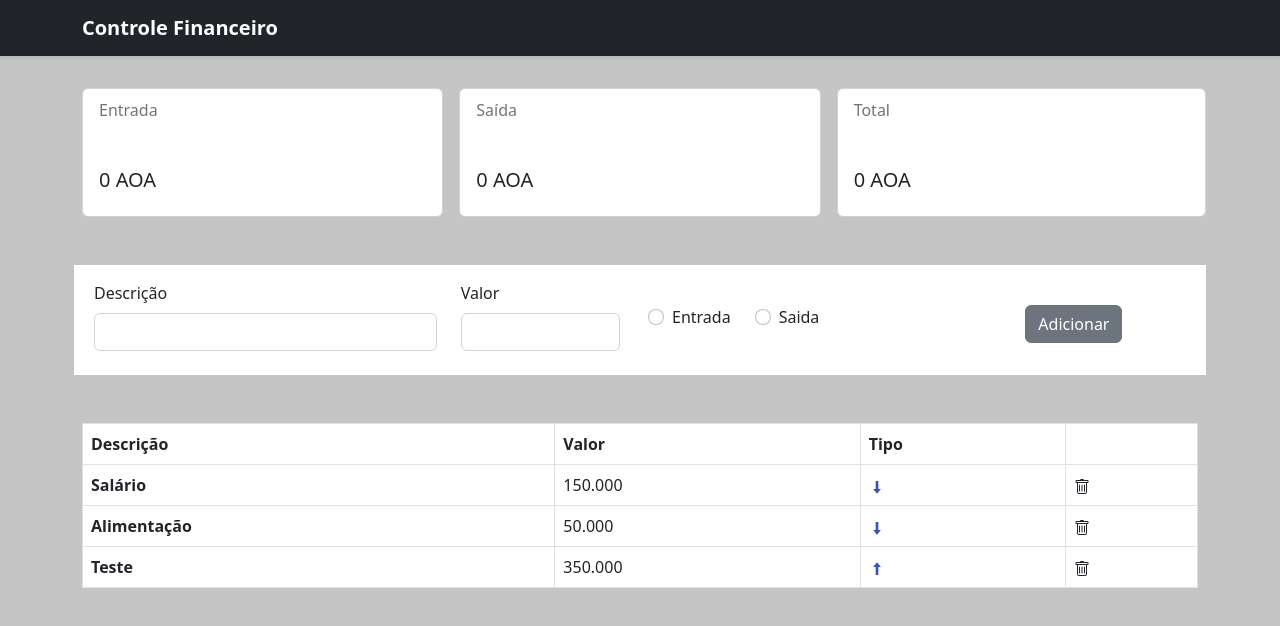
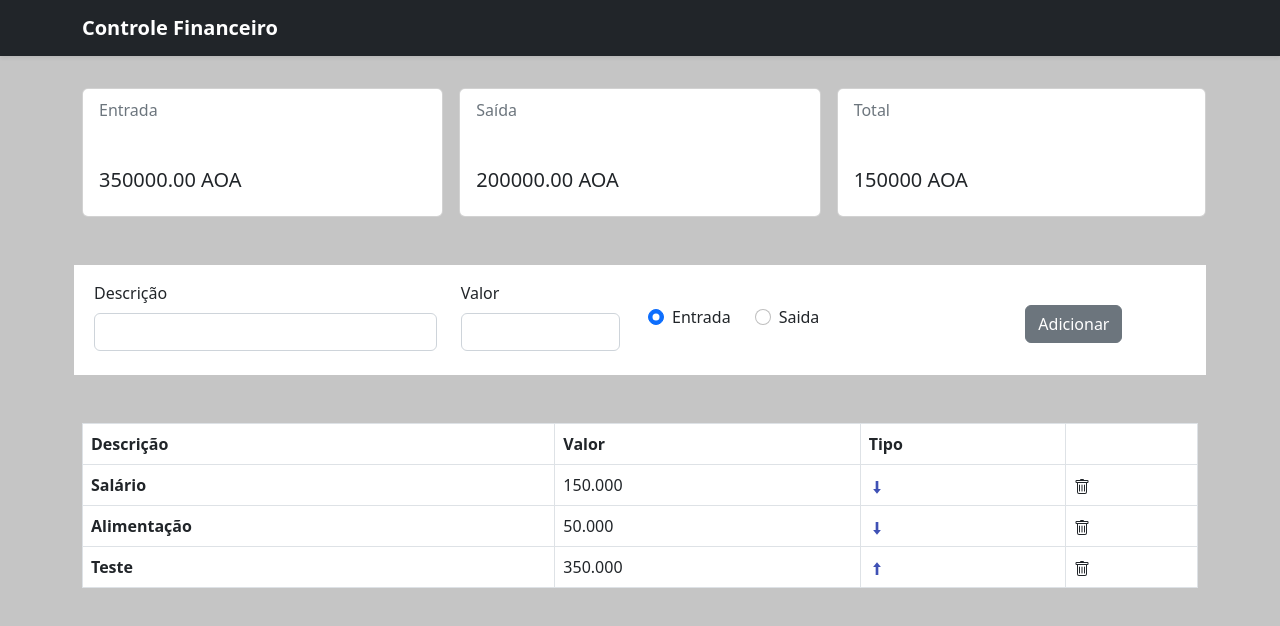
Before and after one commit to inacio1975/controle-financeiro, a React (Create React App) app: page / in a window 1280 px wide. Shown: the top 626 px of the page. Built offline with nearby package versions, Linux system fonts and the light colour scheme.

Commit message:
New version

```diff
--- a/src/App.jsx
+++ b/src/App.jsx
@@ -7,56 +7,40 @@ import List from "./components/List";
 import "bootstrap/dist/css/bootstrap.min.css";
 
 const App = () => {
-    const [elementos, setElementos] = useState([]);
+
     const [entradas, setEntradas] = useState(0);
     const [saidas, setSaidas] = useState(0);
     const [total, setTotal] = useState(0);
 
-    useEffect(() => {
-      let lista = [
-        {id: '01', descricao: "Salário", valor: "150.000", tipo: "saida"},
-        {id: '02', descricao: "Alimentação", valor: "50.000", tipo: "saida"},
-        {id: '03', descricao: "Teste", valor: "350.000", tipo: "entrada"},
+    let lista = [
+        {id: '01', descricao: "Salário", valor: "150.000", esaida: true},
+        {id: '02', descricao: "Alimentação", valor: "50.000", esaida: true},
+        {id: '03', descricao: "Teste", valor: "350.000",esaida: false},
       ];
 
-      setElementos(lista);
-    }, []);
+      const [elementos, setElementos] = useState(lista ? lista : []);
+
+    useEffect(() => {
+      const todasSaidas = elementos
+        .filter((item) => item.esaida).map((item) => Number(item.valor.replace(".", "")));
+
+        const todasEntradas = elementos
+        .filter((item) => !item.esaida).map((item) => Number(item.valor.replace(".", "")));
+
+        const sumSaidas = todasSaidas.reduce((sum, valor) => sum + valor, 0).toFixed(2);
+        const sumEntradas = todasEntradas.reduce((sum, valor) => sum + valor, 0).toFixed(2);
+
+        const _total = sumEntradas - sumSaidas;
+
+        setEntradas(sumEntradas);
+        setSaidas(sumSaidas);
+        setTotal(_total);
+
+    }, [elementos]);
 
     const addElemento = (el) => {
-        let lista = [...elementos];
-        el.id = lista.length + 1;
-        lista.push(el);
+        let lista = [...elementos, el];
         setElementos(lista);
-
-        setEntradas(sumEntradas());
-        setTotal(entradas - saidas);
-    };
-
-    const sumEntradas = () => {
-        let lista = [...elementos];
-
-        let sum = 0;
-        lista.forEach((el) => {
-            if(el.tipo == "entrada"){
-                sum += Number(el.valor);
-            }
-        });
-
-        return sum;
-    };
-
-    const sumSaida = () => {
-        let lista = [...elementos];
-
-        let sum = 0;
-        lista.forEach((el) => {
-            if(el.tipo == "saida"){
-                sum += Number(el.valor);
-            }
-        });
-
-        setSaidas(sum);
-        setTotal(entradas - saidas);
     };
 
     return (
@@ -66,7 +50,7 @@ const App = () => {
                 <div className="container">
                     <Cards entradas={ entradas } saidas={ saidas } total={ total }/>
                     <Form addElemento={ addElemento }/>
-                    <List elementos={ elementos } setElementos={ setElementos } sumSaida={ sumSaida } />
+                    <List elementos={ elementos } setElementos={ setElementos } />
                 </div>
             </main>
         </div>
--- a/src/components/Form.jsx
+++ b/src/components/Form.jsx
@@ -1,29 +1,46 @@
 import React, { useState} from "react";
 
 const Form = ({ addElemento }) => {
-    const [elemento, setElemento] = useState({});
+    const [desc, setDesc] = useState("");
+    const [valor, setValor] = useState("");
+    const [esaida, setEsaida] = useState(false);
+
+    const generateId = () => Math.round(Math.random() * 1000);
 
     const newElement = (e) => {
         e.preventDefault();
+        if(!desc || !valor){
+            alert("Descrição e valor é obrigatório");
+            return;
+        }else if(valor < 1){
+            alert("Valor tem que ser poitivo");
+            return;
+        }
+
+        const elemento = {
+            id: generateId(),
+            descricao: desc,
+            valor: valor,
+            saida: esaida,
+        };
         addElemento(elemento);
+        setDesc("");
+        setValor("");
     };
 
     const handleDescricaoChange = (e) => {
         const descricao = e.target.value;
-        const element = {...elemento, descricao: descricao};
-        setElemento(element);
+        setDesc(descricao);
     };
 
     const handleValorChange = (e) => {
         const valor = e.target.value;
-        const element = {...elemento, valor: valor};
-        setElemento(element);
+        setValor(valor);
     };
 
     const handleTipoChange = (e) => {
         const tipo = e.target.value;
-        const element = {...elemento, tipo: tipo};
-        setElemento(element);
+        setEsaida(tipo==="saida");
     };
 
     return (
@@ -64,6 +81,7 @@ const Form = ({ addElemento }) => {
                         name="tbTipo"
                         value="entrada"
                         onChange={handleTipoChange}
+                        checked="checked"
                     />
                     <label className="form-check-label mx-2" htmlFor="tbTipoEntrada">
                         Entrada
--- a/src/components/List.jsx
+++ b/src/components/List.jsx
@@ -2,14 +2,14 @@ import React from "react";
 import { FcDown, FcUp } from 'react-icons/fc';
 import { BsTrash } from 'react-icons/bs';
 
-const List = ({ elementos, setElementos, sumSaida }) => {
+const List = ({ elementos, setElementos }) => {
 
-    const deleteItem = (index) => {
+    const deleteItem = (id) => {
         const lista = [...elementos];
-        lista.splice(Number(index)-1, 1);
+        let index = lista.indexOf((el) => el.id === id);
+        lista.splice(index, 1);
 
         setElementos(lista);
-        sumSaida();
     };
     return (
         <table className="table table-bordered bg-white mt-5">
@@ -27,7 +27,7 @@ const List = ({ elementos, setElementos, sumSaida }) => {
                         <tr key={index}>
                             <th >{element.descricao}</th>
                             <td >{element.valor}</td>
-                            <td >{element.tipo === "entrada" ? <FcUp /> : <FcDown />}</td>
+                            <td >{ !element.esaida ? <FcUp /> : <FcDown />}</td>
                             <td style={{ cursor: "pointer" }} onClick={()=> deleteItem(element.id)}><BsTrash /></td>
                         </tr>
                         ))
```
